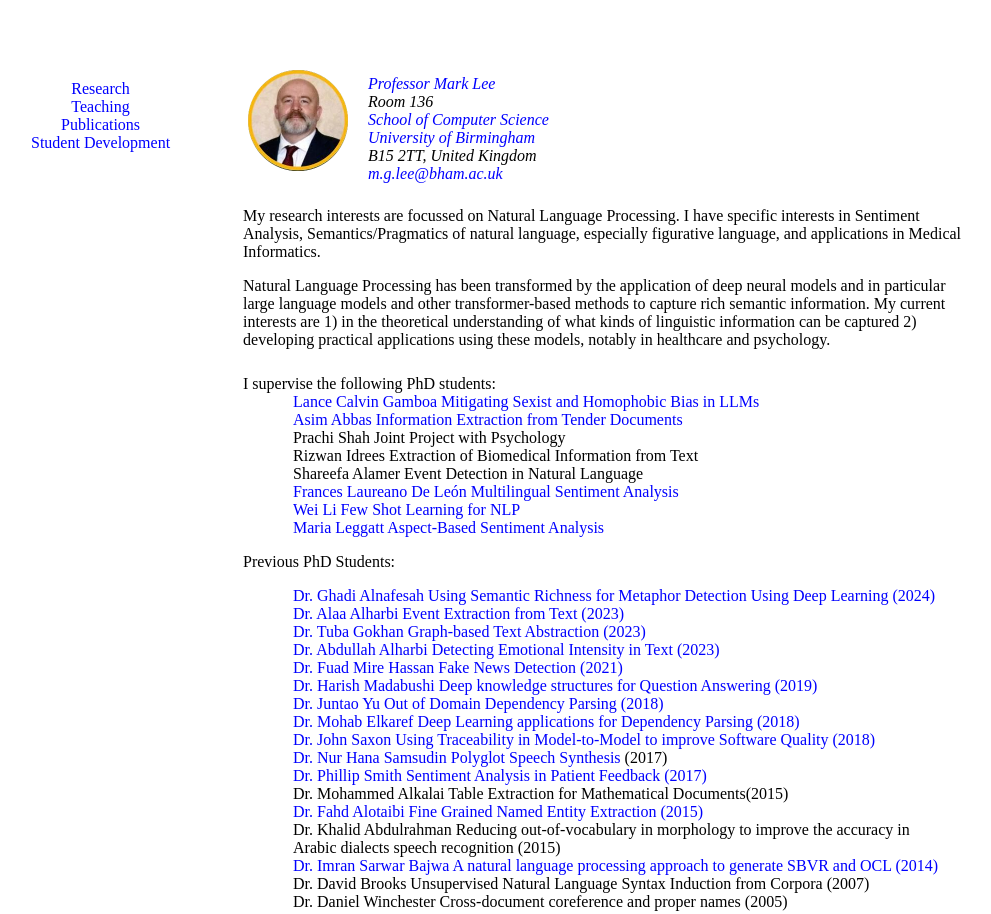
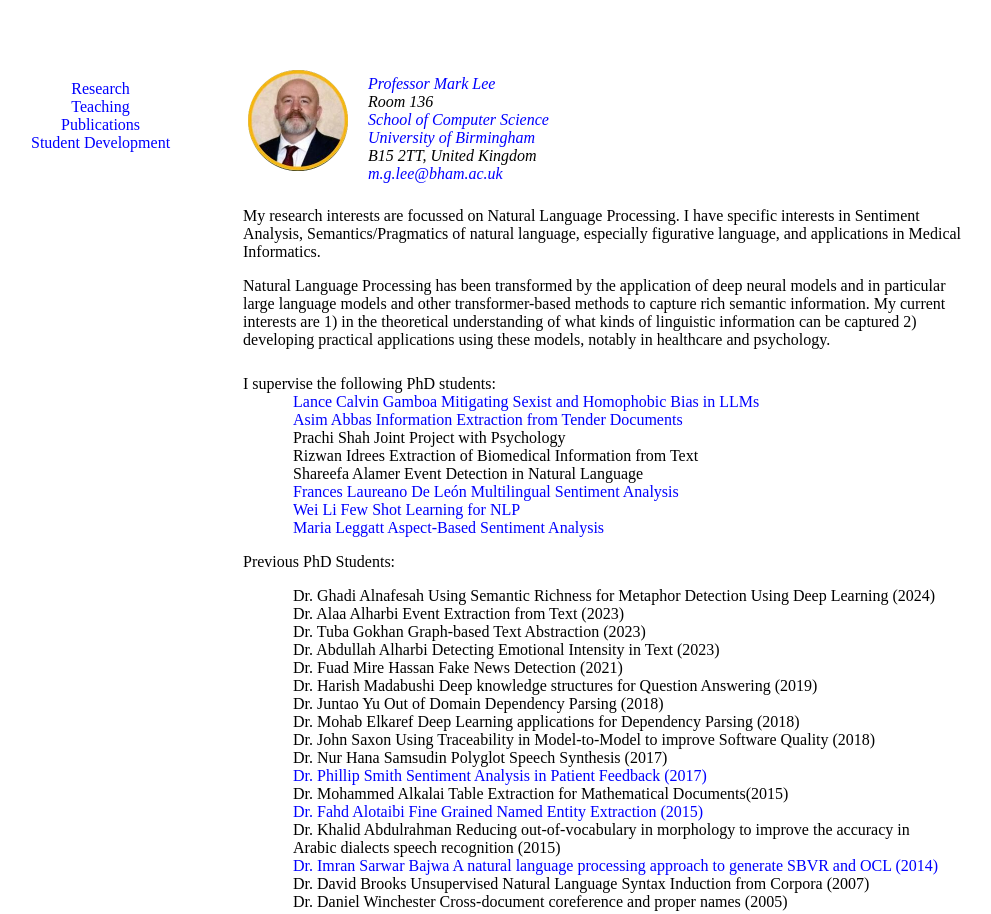
Before and after one commit to markglee/markglee.github.io, a plain HTML site: page index.html in a window 1280 px wide. Shown: the top 914 px of the page, without its empty margins (134-1125 px from the left). Drawn offline with Linux system fonts and the light colour scheme.

Commit message:
Update index.html

```diff
--- a/index.html
+++ b/index.html
@@ -4,7 +4,7 @@
 	<link rel="stylesheet" type="text/css" href="style.css">
 	<meta name="keywords" content="Mark Lee School of Computer Science University of Birmingham">
 	<meta name="author" content="Mark Lee">
-	<meta name="description" content="Dr. Mark Lee Senior Lecturer School of Computer Science University of Birmingham">
+	<meta name="description" content="Dr. Mark Lee  School of Computer Science University of Birmingham">
 	<meta name="language" content="en">     <meta http-equiv="Content-Style-Type" content="text/css">
 	<meta http-equiv="Content-Script-Type" content="text/javascript">
 	<title>Mark Lee, School of Computer Science, University of Birmingham</title>
@@ -49,7 +49,7 @@
 					<img src="images/Mark_Circle.png" width="100"> <p>
 				</p></div>
 				<div class="Col">
-					<address><a href="http://www.cs.bham.ac.uk/~mgl">Professor Mark Lee</a></address>
+					<address><a href="markglee.github.io">Professor Mark Lee</a></address>
 					<address>Room 136</address>
 					<address><a href="http://www.cs.bham.ac.uk/">School of Computer Science</a> </address>
 					<address><a href="http://www.bham.ac.uk/">  University of Birmingham</a></address>
@@ -92,7 +92,7 @@
 
 		    I supervise the following PhD students:
 
-				<div id="indent"><a href=https://research.birmingham.ac.uk/en/persons/lance-calvin-gamboa>Lance Calvin Gamboa Mitigating Sexist and Homophobic Bias in LLMs</a></div>
+			<div id="indent"><a href=https://research.birmingham.ac.uk/en/persons/lance-calvin-gamboa>Lance Calvin Gamboa Mitigating Sexist and Homophobic Bias in LLMs</a></div>
 			    <div id="indent"><a href=https://www.birmingham.ac.uk/staff/profiles/computer-science/research-student/abbas-asim.aspx>Asim Abbas Information Extraction from Tender Documents</a></div>
 			   <div id="indent">Prachi Shah Joint Project with Psychology</div>
 			   <div id="indent">Rizwan Idrees Extraction of Biomedical Information from Text</div>
@@ -107,16 +107,16 @@
 
 
 			   Previous PhD Students:
-			   <div id="indent"><a href=https://www.cs.bham.ac.uk/~gxa713>Dr. Ghadi Alnafesah Using Semantic Richness for Metaphor Detection Using Deep Learning (2024)</a></div>
-			   <div id="indent"><a href=https://www.cs.bham.ac.uk/~axa1314>Dr. Alaa Alharbi Event Extraction from Text (2023)</a></div>
-			   <div id="indent"><a href=https://www.cs.bham.ac.uk/~txg857>Dr. Tuba Gokhan Graph-based Text Abstraction (2023)</a></div>
-			   <div id="indent"><a href=https://www.cs.bham.ac.uk/~aia784>Dr. Abdullah Alharbi Detecting Emotional Intensity in Text (2023)</a></div>
-			   <div id="indent"><a href=https://www.cs.bham.ac.uk/~fmh695>Dr. Fuad Mire Hassan Fake News Detection (2021)</a></div>
-			   <div id="indent"><a href=https://www.cs.bham.ac.uk/~hxt496>Dr. Harish Madabushi Deep knowledge structures for Question Answering (2019)</a> </div>
-			   	<div id="indent"><a href=https://www.cs.bham.ac.uk/~jxy362>Dr. Juntao Yu Out of Domain Dependency Parsing (2018)</a> </div>
-			   	<div id="indent"><a href=https://www.cs.bham.ac.uk/~mxe346>Dr. Mohab Elkaref Deep Learning applications for Dependency Parsing (2018)</a> </div>
-				<div id="indent"><a href=https://www.cs.bham.ac.uk/~jts100>Dr. John Saxon Using Traceability in Model-to-Model to improve Software Quality (2018)</a> </div>
-			   	<div id="indent"><a href="http://www.cs.bham.ac.uk/~nhs/">Dr. Nur Hana Samsudin Polyglot Speech Synthesis</a> (2017)</div>
+			   <div id="indent">Dr. Ghadi Alnafesah Using Semantic Richness for Metaphor Detection Using Deep Learning (2024)</a></div>
+			   <div id="indent">Dr. Alaa Alharbi Event Extraction from Text (2023)</a></div>
+			   <div id="indent">Dr. Tuba Gokhan Graph-based Text Abstraction (2023)</a></div>
+			   <div id="indent">Dr. Abdullah Alharbi Detecting Emotional Intensity in Text (2023)</a></div>
+			   <div id="indent">Dr. Fuad Mire Hassan Fake News Detection (2021)</a></div>
+			   <div id="indent">Dr. Harish Madabushi Deep knowledge structures for Question Answering (2019)</a> </div>
+			   	<div id="indent">Dr. Juntao Yu Out of Domain Dependency Parsing (2018)</a> </div>
+			   	<div id="indent">Dr. Mohab Elkaref Deep Learning applications for Dependency Parsing (2018)</a> </div>
+				<div id="indent">Dr. John Saxon Using Traceability in Model-to-Model to improve Software Quality (2018)</a> </div>
+			   	<div id="indent">Dr. Nur Hana Samsudin Polyglot Speech Synthesis</a> (2017)</div>
 			   	<div id="indent"><a href="http://www.cs.bham.ac.uk/~smithpm/">Dr. Phillip Smith Sentiment Analysis in Patient Feedback (2017)</a> </div>
 				<div id="indent">Dr. Mohammed Alkalai Table Extraction for Mathematical Documents(2015)</div>
 				<div id="indent"><a href=https://fsalotaibi.kau.edu.sa/Content.aspx?Site_ID=0008856&lng=EN&cid=244262>Dr. Fahd Alotaibi Fine Grained Named Entity Extraction (2015)</a> </div>
```
